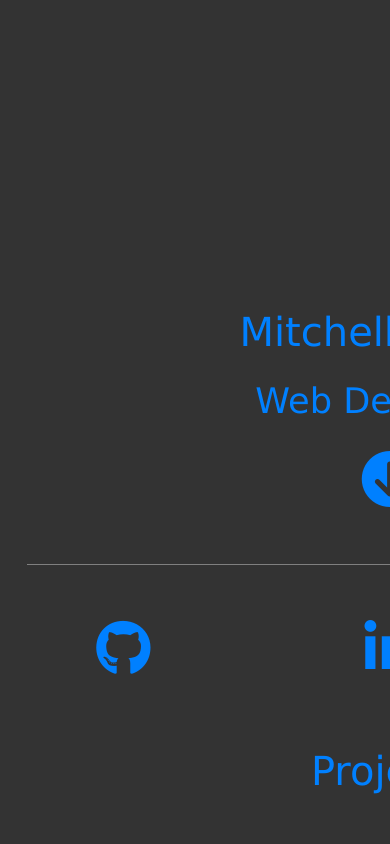
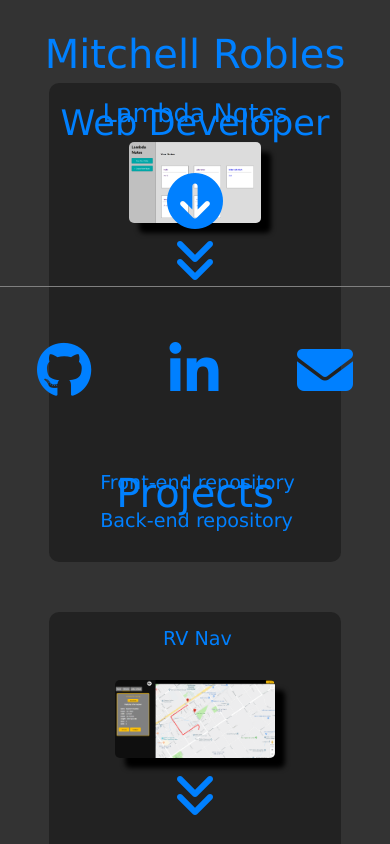
Before and after one commit to mitchellr92/portfolio, a React (Create React App) app: page / in a window 390 px wide. Built offline with nearby package versions, Linux system fonts and the light colour scheme.

Commit message:
Working on mobile view

```diff
--- a/src/App.css
+++ b/src/App.css
@@ -2,7 +2,7 @@
   background-color: #333;
   width: 100%;
   height: auto;
-  min-height: 100vh;
+  height: 100vh;
   overflow: hidden;
   position: relative;
 }
--- a/src/Components/Modal/modal.css
+++ b/src/Components/Modal/modal.css
@@ -135,8 +135,8 @@ a:hover {
 
 /* Break points */
 
-@media (max-width: 720px) {
-  .contact-container {
+@media (max-width: 800px) {
+  .modal-visible {
     width: 100%;
     height: 100vh;
     padding: 0;
--- a/src/Components/Portfolio/Portfolio.css
+++ b/src/Components/Portfolio/Portfolio.css
@@ -57,7 +57,7 @@
   margin: auto;
   margin-top: 75px;
   position: relative;
-  right: -2000px;
+  /* right: -2000px; */
 }
 
 .projects-visible {
@@ -175,8 +175,26 @@
     align-items: center;
   }
 
+  .projects-initial {
+    position: absolute;
+    width: 100%;
+  }
+
+  .projects-visible {
+    margin-top: 100px;
+    width: 100%;
+  }
+
+  .top-row {
+    flex-direction: column;
+    width: 100%;
+  }
+
   .project {
     height: 55vh;
+    width: 100%;
+    margin: auto;
+    margin-bottom: 50px;
   }
 
   .project,
@@ -189,7 +207,42 @@
   }
 }
 
-@media (max-width: 720px) {
+@media (max-width: 800px) {
+  .portfolio-container {
+    flex-direction: column;
+    align-items: center;
+  }
+
+  .projects-initial {
+    width: 100%;
+  }
+
+  .projects-visible {
+    position: absolute;
+    width: 100%;
+  }
+
+  .top-row {
+    flex-direction: column;
+    width: 100%;
+  }
+
+  .project {
+    height: 55vh;
+    width: 100%;
+    margin: auto;
+    margin-bottom: 50px;
+  }
+
+  .project,
+  .active-project {
+    width: 55%;
+  }
+
+  .active-text p {
+    font-size: 1.5vw;
+  }
+
   .project,
   .active-project {
     width: 75%;
--- a/src/Components/Profile/Profile.css
+++ b/src/Components/Profile/Profile.css
@@ -3,7 +3,7 @@
 .page-container {
   display: flex;
   flex-direction: column;
-  height: 100vh;
+  min-height: 100vh;
   width: 100%;
   height: 100%;
   position: absolute;
@@ -259,15 +259,24 @@
 
 /* Break points */
 
-@media (max-width: 720px) {
-  .page-container {
-    flex-direction: column-reverse;
+@media (max-width: 800px) {
+
+  .profile-initial {
+    width: 100%;
+    margin-left: 0;
+    margin-top: 8%;
   }
 
-  .profile-container {
+  .profile-visible {
     width: 100%;
     margin-left: 0;
-    margin-top: 2%;
+    margin-top: 8%;
+  }
+
+  .profile-hidden {
+    width: 100%;
+    margin-left: 0;
+    margin-top: 8%;
   }
 
   .profile {
```
